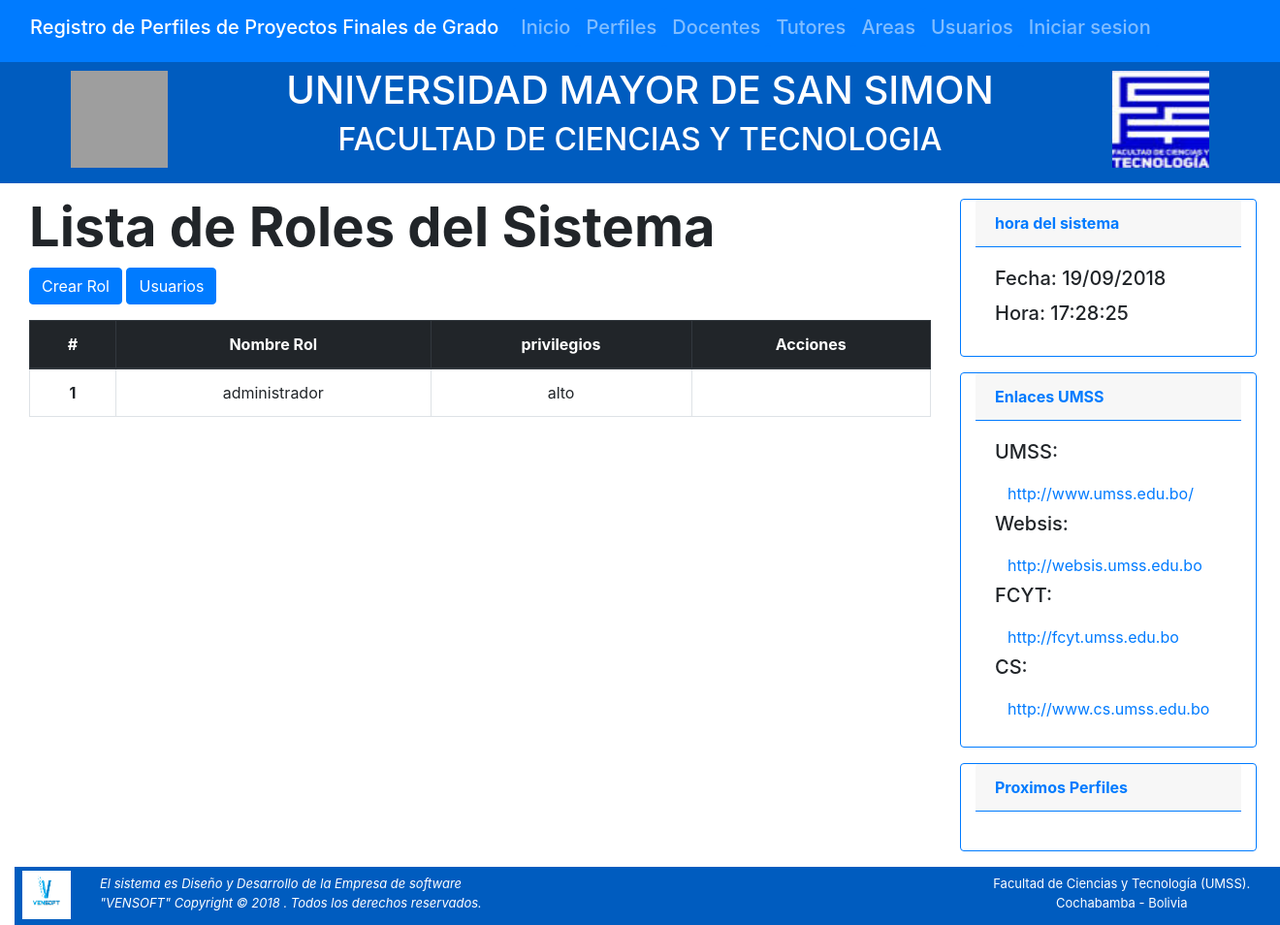
After one commit to drokan02/REGISTRO-DE-PERFILES-DE-PROYECTOS-FINALES-DE-GRADO, a Laravel app: page /roles in a window 1320 px wide. The commit adds this page. Shown: the whole page at 97% size. Run offline with Laravel 8, Linux system fonts and the light colour scheme; data comes from the database, SQL or seed files in the repository; settings files or empty folders that the repository lacks are supplied; grey boxes are pictures that could not be loaded.

Commit message:
crear roles

```diff
--- a/Perfiles/app/Http/Controllers/Auth/LoginController.php
+++ b/Perfiles/app/Http/Controllers/Auth/LoginController.php
@@ -25,7 +25,7 @@
      *
      * @var string
      */
-    protected $redirectTo = '/home';
+    protected $redirectTo = '/';
 
     /**
      * Create a new controller instance.
--- a/Perfiles/app/Http/Controllers/Auth/RegisterController.php
+++ b/Perfiles/app/Http/Controllers/Auth/RegisterController.php
@@ -27,7 +27,7 @@
      *
      * @var string
      */
-    protected $redirectTo = '/home';
+    protected $redirectTo = '/';
 
     /**
      * Create a new controller instance.
--- /dev/null
+++ b/Perfiles/app/Http/Controllers/RoleController.php
@@ -0,0 +1,26 @@
+<?php
+
+namespace App\Http\Controllers;
+
+use Illuminate\Http\Request;
+use App\Role;
+
+class RoleController extends Controller
+{
+    public function index(){
+        $roles=Role::all();
+        return view('roles/listaRoles',compact('roles'));
+    }
+    public function crear(){
+        return view('roles/crearRoles');
+    }
+    public function guardar(Request $request){
+        $this->validate(request(), [
+            'nombre_rol' => ['required'],
+            'privilegios'=> ['required','not_in:seleccione una opcion']
+        ]);
+        $rol=new Role();
+        $rol->create($request->all());
+        return redirect()->route('roles');
+    }
+}
--- /dev/null
+++ b/Perfiles/app/Role.php
@@ -0,0 +1,12 @@
+<?php
+
+namespace App;
+
+use Illuminate\Database\Eloquent\Model;
+
+class Role extends Model
+{
+    protected $fillable = [
+        'nombre_rol','privilegios'
+    ];
+}
--- a/Perfiles/database/seeds/DatabaseSeeder.php
+++ b/Perfiles/database/seeds/DatabaseSeeder.php
@@ -12,5 +12,7 @@
     public function run()
     {
         // $this->call(UsersTableSeeder::class);
+        $this->call(RoleSeeder::class);
+        $this->call(UserSeeder::class);
     }
 }
--- a/Perfiles/resources/views/plantilla.blade.php
+++ b/Perfiles/resources/views/plantilla.blade.php
@@ -35,13 +35,16 @@
                                   <a class="nav-link btn-primary h5" href="#">Perfiles</a>
                               </li>
                               <li class="nav-item">
+                                  <a class="nav-link btn-primary h5" href="#">Docentes</a>
+                              </li>
+                              <li class="nav-item">
                                   <a class="nav-link btn-primary h5" href="#">Tutores</a>
                               </li>
                               <li class="nav-item">
                                   <a class="nav-link btn-primary h5" href="#">Areas</a>
                               </li>
                               <li class="nav-item">
-                                  <a class="nav-link btn-primary h5" href="#">Profesionales</a>
+                                  <a class="nav-link btn-primary h5" href="{{route('usuarios')}}">Usuarios</a>
                               </li>
                               <li class="nav-item">
                                   <a class="nav-link btn-primary h5" href="#">Iniciar sesion</a>
@@ -120,12 +123,12 @@
                  <div class="col-auto ml-2 mt-1">
                      <img  src="{{asset('img/vensoft.jpg')}}" width="50" height="50">
                  </div>
-                 <div class="col-4">
+                 <div class="col-4 mt-2">
                          <span class="font-italic">El sistema es Diseño y Desarrollo de la Empresa de software
                              "VENSOFT" Copyright © 2018 . Todos los derechos reservados.
                          </span>
                  </div>
-                 <div class="col-3 offset-4 text-center">
+                 <div class="col-3 offset-4 text-center mt-2">
                      <span>Facultad de Ciencias y Tecnología (UMSS).<br></span>
                      <span> Cochabamba - Bolivia</span>
                  </div>
--- /dev/null
+++ b/Perfiles/resources/views/roles/listaRoles.blade.php
@@ -0,0 +1,36 @@
+@extends('plantilla')
+@section('contenido')
+
+    <h1 class="display-4 font-weight-bold">Lista de Roles del Sistema</h1>
+    <div class="mb-3">
+        <a href="{{route('crearRol')}}" class="btn btn-primary">Crear Rol</a>
+        <a href="{{route('usuarios')}}" class="btn btn-primary">Usuarios</a>
+    </div>
+
+    @if($roles->isNotEmpty())
+        <table class="table table-hover table-bordered text-center">
+            <thead class="thead-dark">
+            <tr>
+                <th scope="col">#</th>
+                <th scope="col">Nombre Rol</th>
+                <th scope="col">privilegios</th>
+                <th scope="col">Acciones</th>
+            </tr>
+            </thead>
+            <tbody>
+            @foreach($roles as $rol)
+                <tr>
+                    <th scope="row">{{$rol->id}}</th>
+                    <td>{{$rol->nombre_rol}}</td>
+                    <td>{{$rol->privilegios}}</td>
+                    <td>
+                    </td>
+                </tr>
+            @endforeach
+            </tbody>
+        </table>
+    @else
+        <li>No hay Roles</li>
+    @endif
+
+@endsection
--- a/Perfiles/routes/web.php
+++ b/Perfiles/routes/web.php
@@ -14,3 +14,9 @@
 Route::get('/', function () {
     return view('welcome');
 })->name('inicio');
+//Roles
+Route::get('/roles','RoleController@index')->name('roles');
+Route::get('/roles/crear','RoleController@crear')->name('crearRol');
+Route::post('/roles/guardar','RoleController@guardar')->name('guardarRol');
+//usuarios
+Route::get('/usuarios','usuarioController@index')->name('usuarios');
```
Also changed, not shown: Perfiles/app/Http/Controllers/usuarioController.php (added, +85 -0 lines), Perfiles/app/User.php (+7 -1 lines), Perfiles/database/seeds/RoleSeeder.php (added, +21 -0 lines), Perfiles/database/seeds/UserSeeder.php (added, +23 -0 lines), Perfiles/resources/views/roles/crearRoles.blade.php (added, +36 -0 lines), Perfiles/resources/views/usuarios/listadoUsuarios.blade.php (added, +39 -0 lines), Perfiles/database/migrations/2018_09_16_160520_create_roles_table.php, Perfiles/database/migrations/2018_09_16_160600_create_users_table.php (added).
